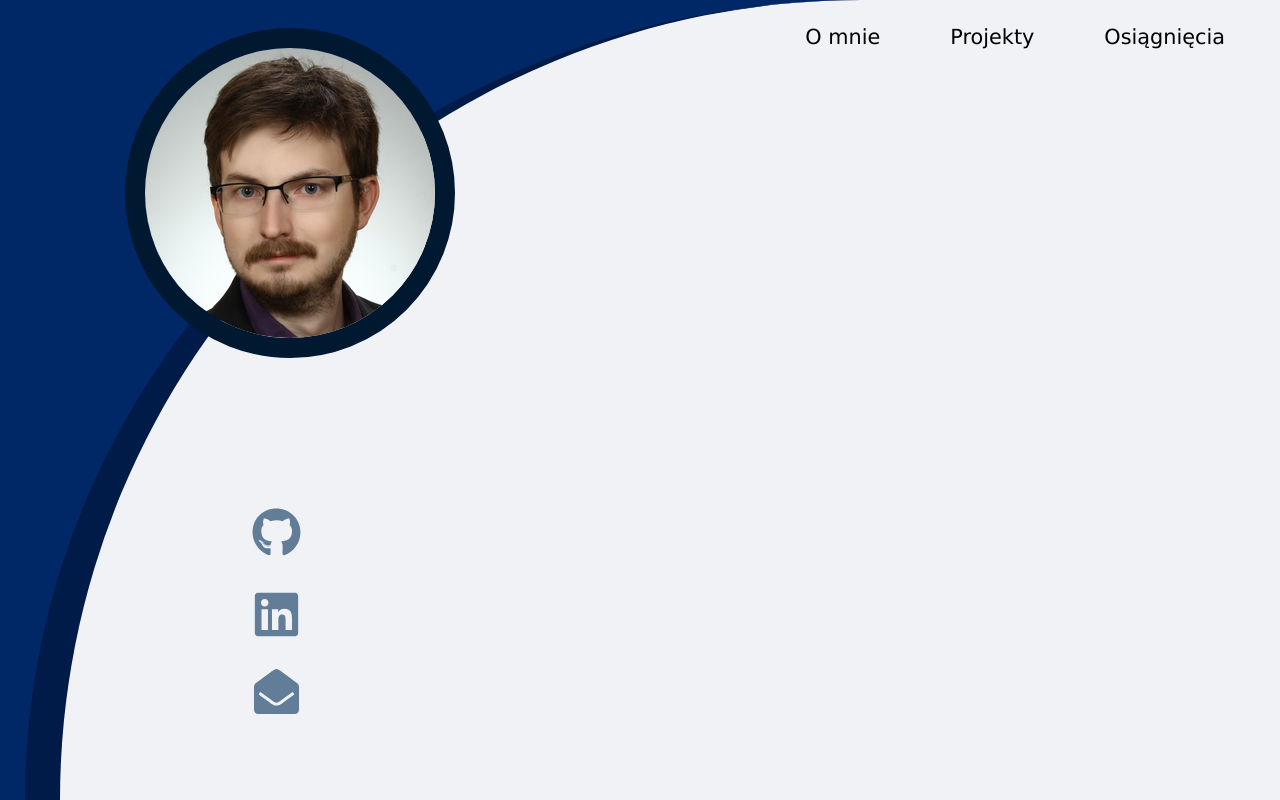
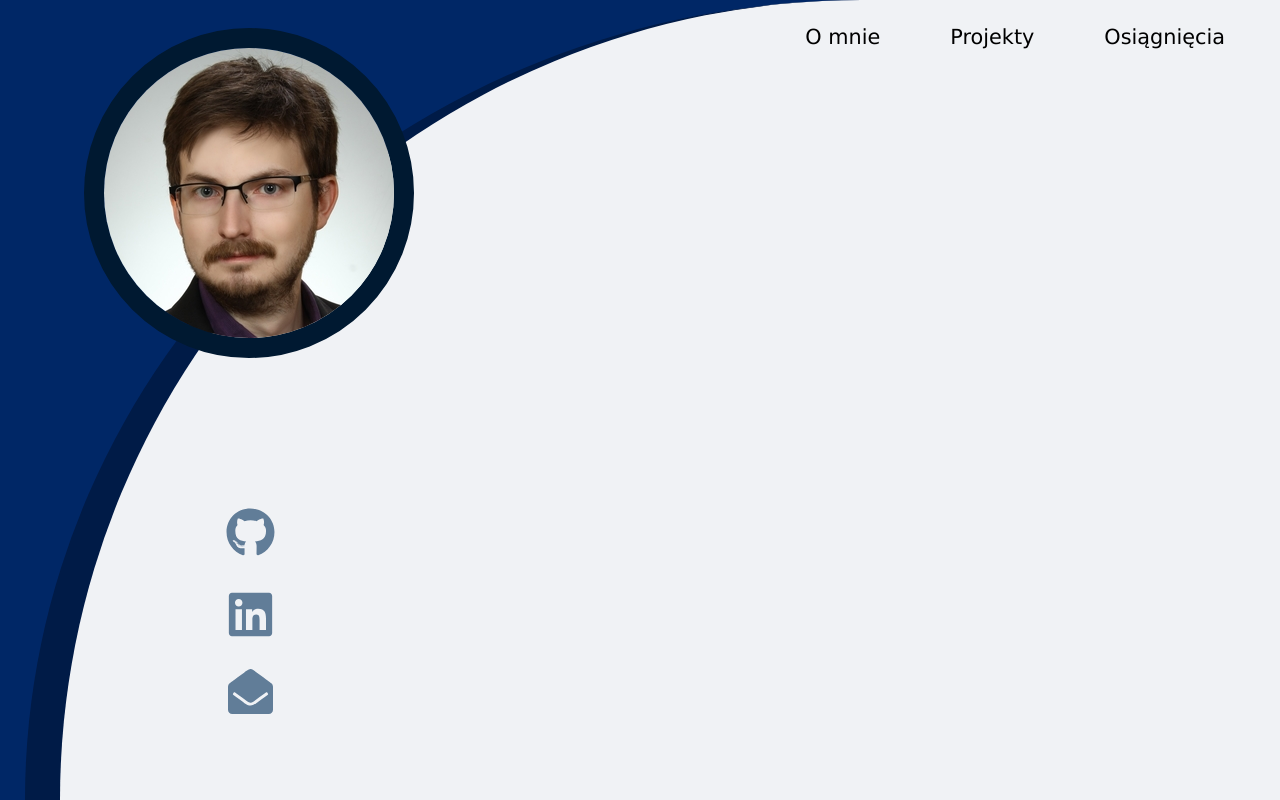
Before and after one commit to ukasz1/online-portfolio, a JavaScript app: page / in a window 1280 px wide. Built offline with nearby package versions, Linux system fonts and the light colour scheme; the HTML template or start-up script is replaced by a standard one.

Commit message:
RWD flow for avatar

```diff
--- a/src/main.css
+++ b/src/main.css
@@ -22,6 +22,7 @@ main{
   margin-left: 25px;
   border-left: 35px solid #001b47;;
   border-top-left-radius: 80% 120%; /*80% 120% */
+  /* min-width: 1500px; */
 }
 
 .avatar{
@@ -36,8 +37,8 @@ main{
 
 .avatar-frame{
   position: absolute;
-  left: 65px; /* -465px */
-  top: 28px; /* -450px */
+  left: 2%; /* 65px */
+  top: 28px; /* 28px */
 }
 
 nav ul {
@@ -65,7 +66,8 @@ nav ul a {
 .socials{
   display: flex;
   position: relative;
-  width: 670px;
+  width: 24%; /*460px*/
+  min-width: 380px;
   /* border: 1px solid red; */
   justify-content: center;
 }
@@ -82,7 +84,7 @@ nav ul a {
 }
 
 .content{
-  /* border: 1px solid yellow; */
+  /* border: 1px solid brown; */
   width: 100%;
 
 }
```
